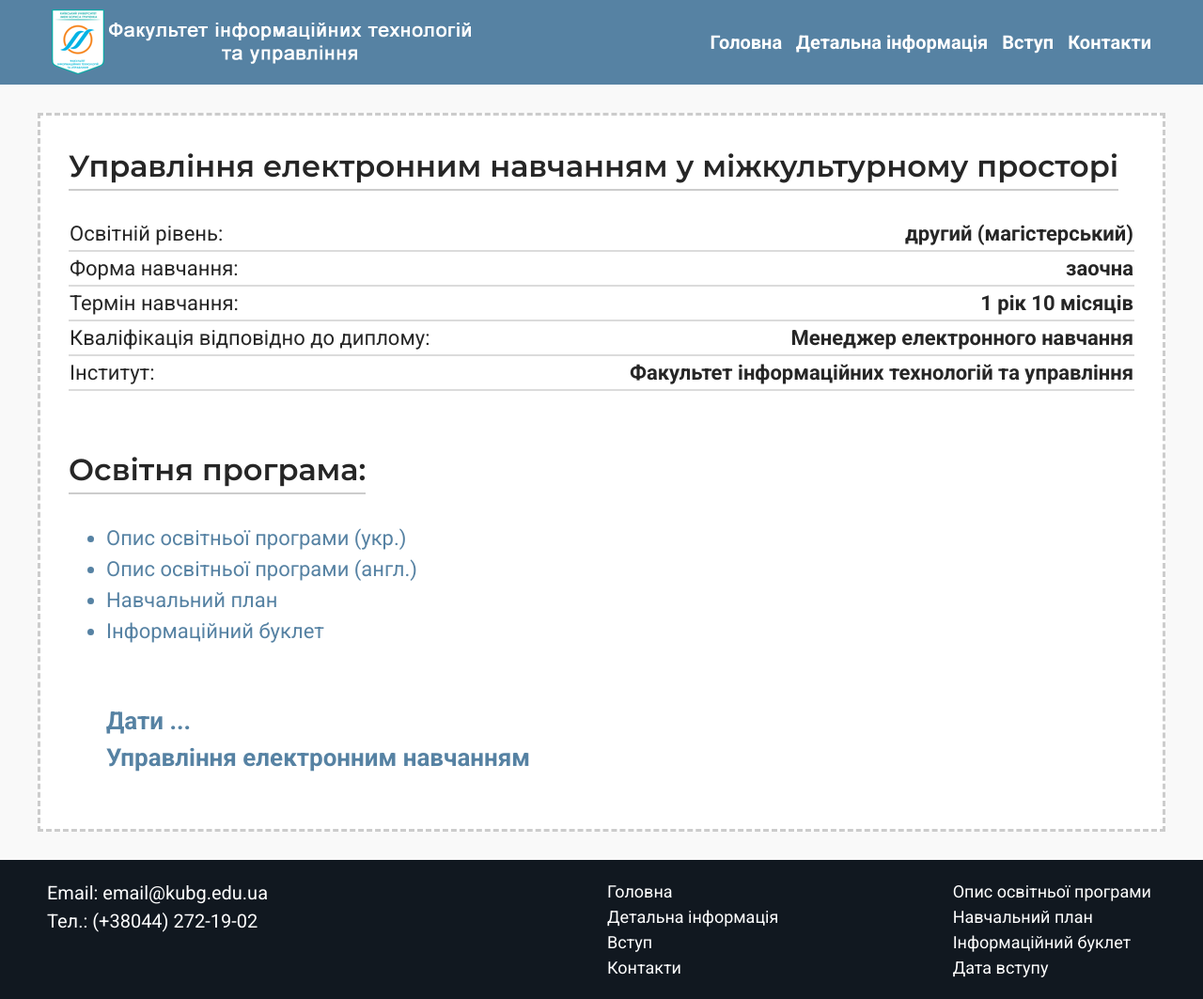
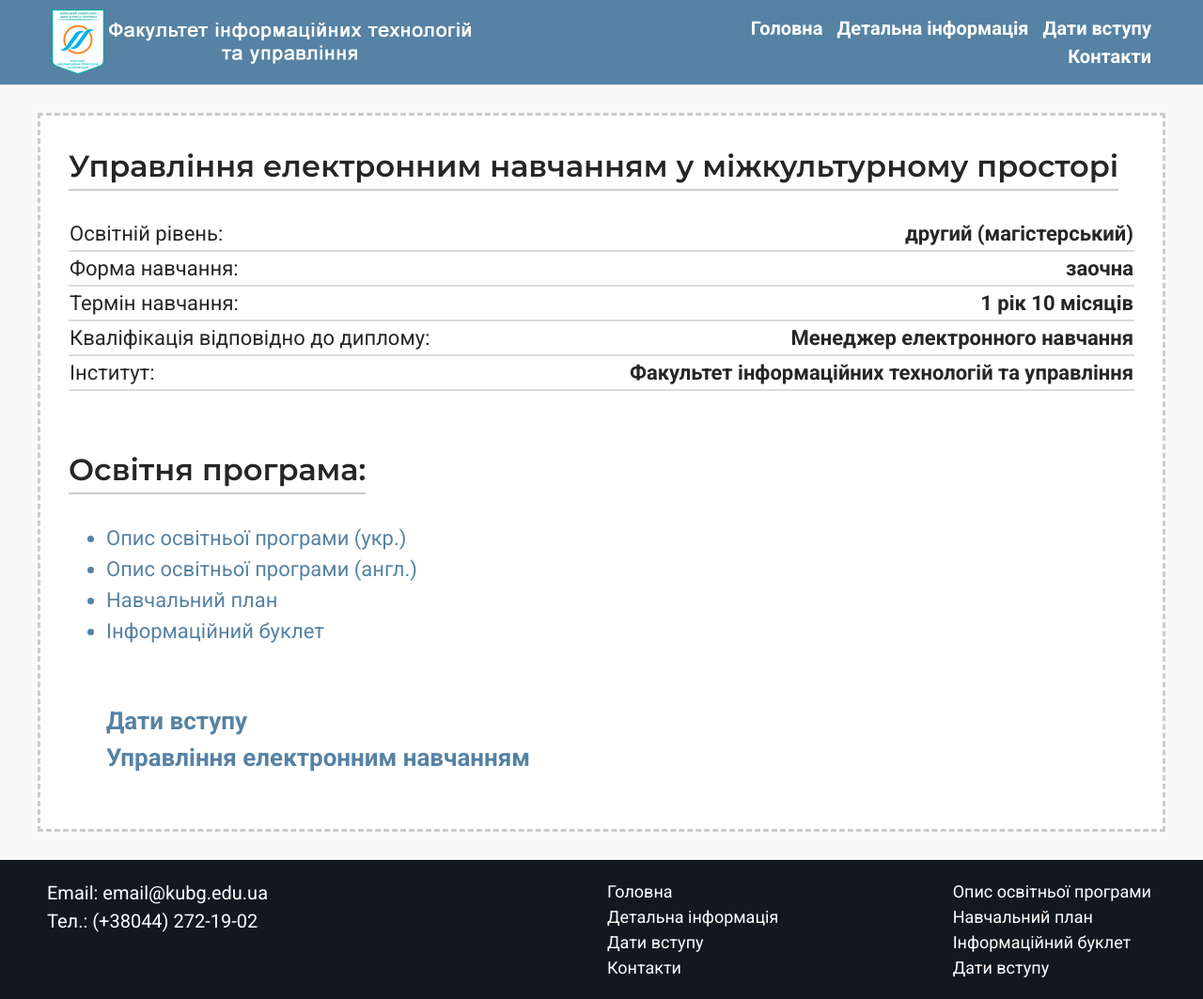
Before and after one commit to Monnysay/fitu.github.io, a plain HTML site: page information.html in a window 1280 px wide. Shown: the whole page at 94% size. Drawn offline with Linux system fonts and the light colour scheme.

Commit message:
Налаштування меню

```diff
--- a/information.html
+++ b/information.html
@@ -32,7 +32,7 @@
     <header class="header" id="header">
         <div class="header__wrap container">
             <div class="header__logo">
-                <a href="/">
+                <a href="https://monnysay.github.io/fitu.github.io/">
                     <img src="assets/img/logo.png" alt="Логотип || Київський університет імені Бориса Грінченка">
                 </a>
             </div>
@@ -40,7 +40,7 @@
                 <ul class="header__nav-list">
                     <li><a href="https://monnysay.github.io/fitu.github.io/">Головна</a></li>
                     <li><a href="https://monnysay.github.io/fitu.github.io/information.html">Детальна інформація</a></li>
-                    <li><a href="https://monnysay.github.io/fitu.github.io/introduction.html">Вступ</a></li>
+                    <li><a href="https://monnysay.github.io/fitu.github.io/introduction.html">Дати вступу</a></li>
                     <li><a href="https://monnysay.github.io/fitu.github.io/contact.html">Контакти</a></li>
                 </ul>
             </nav>
@@ -94,7 +94,7 @@
 
             <section class="block-info">
                 <ul class="block-info__list block-info__list_lg">
-                    <li class="link"><a href="https://monnysay.github.io/fitu.github.io/introduction.html" target="_blank">Дати ...</a></li>
+                    <li class="link"><a href="https://monnysay.github.io/fitu.github.io/introduction.html" target="_blank">Дати вступу</a></li>
                     <li class="link"><a href="assets/img/buklet-uen-2019.pdf" target="_blank">Управління електронним
                             навчанням</a></li>
                 </ul>
@@ -113,7 +113,7 @@
                 <ul class="footer__nav-item">
                     <li><a href="https://monnysay.github.io/fitu.github.io/">Головна</a></li>
                     <li><a href="https://monnysay.github.io/fitu.github.io/information.html">Детальна інформація</a></li>
-                    <li><a href="https://monnysay.github.io/fitu.github.io/introduction.html">Вступ</a></li>
+                    <li><a href="https://monnysay.github.io/fitu.github.io/introduction.html">Дати вступу</a></li>
                     <li><a href="https://monnysay.github.io/fitu.github.io/contact.html">Контакти</a></li>
                 </ul>
             </div>
@@ -122,8 +122,7 @@
                     <li><a href="assets/img/opp_uen_ukr.pdf" target="_blank">Опис освітньої програми</a></li>
                     <li><a href="assets/img/prohrama_uenmp_2018.pdf" target="_blank">Навчальний план</a></li>
                     <li><a href="assets/img/buklet-uen-2019.pdf" target="_blank">Інформаційний буклет</a></li>
-                    <li><a href="assets/img/introduction.jpg" target="_blank">Дата вступу</a></li>
-                    </li>
+                    <li><a href="https://monnysay.github.io/fitu.github.io/introduction.html" target="_blank">Дати вступу</a></li>
                 </ul>
             </div>
         </div>
```
Also changed, not shown: contact.html (+4 -5 lines), index.html (+4 -5 lines), introduction.html (+4 -5 lines).
